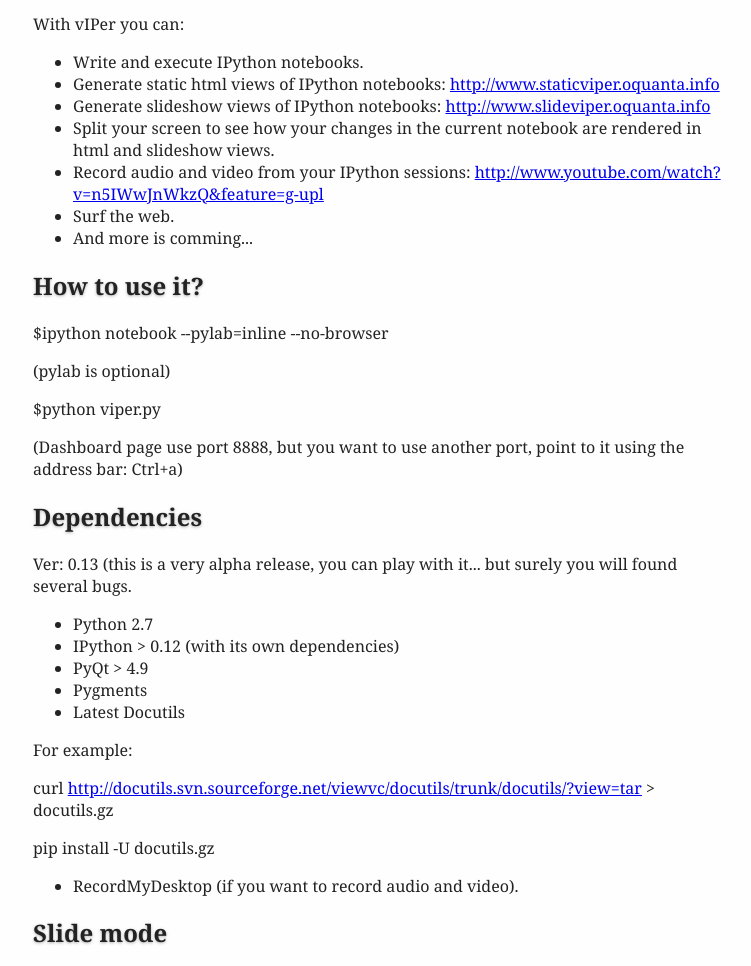
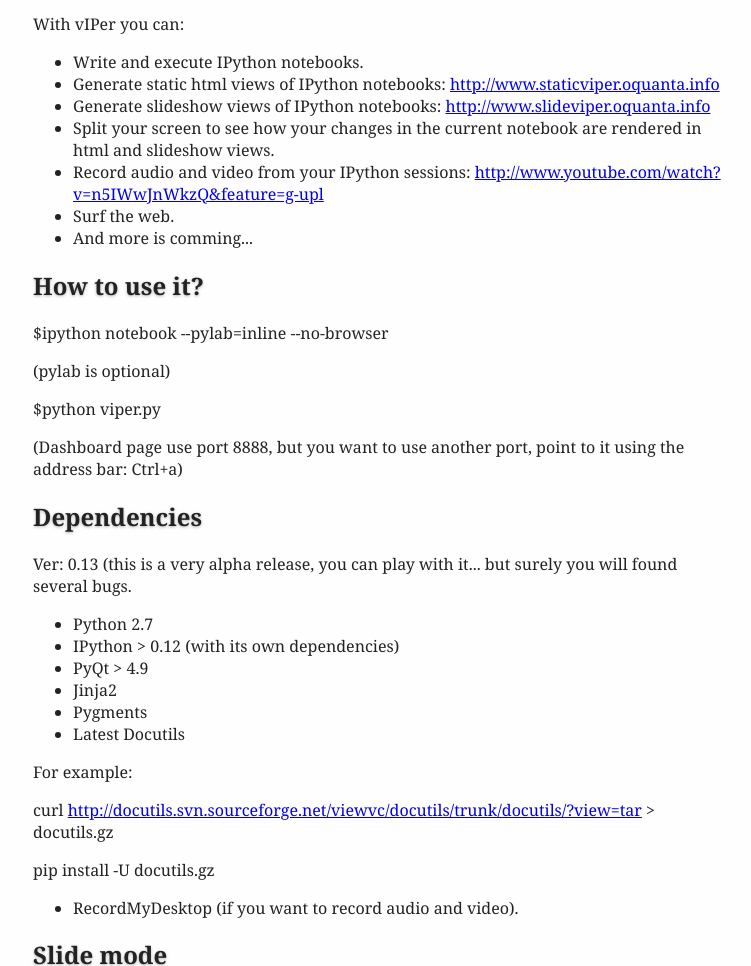
Before and after one commit to damianavila/vIPer, a plain HTML site: page Help_page.html in a window 1280 px wide. Shown: the part 111-1077 px from the top of the page, without its empty margins (257-1008 px from the left). Drawn offline with nearby package versions, Linux system fonts and the light colour scheme; some packages are replaced by stand-ins of ours.

Commit message:
Added Jinja2 dependency

```diff
--- a/Help_page.html
+++ b/Help_page.html
@@ -92,6 +92,7 @@
 <li>Python 2.7</li>
 <li>IPython &gt; 0.12 (with its own dependencies)</li>
 <li>PyQt &gt; 4.9</li>
+<li>Jinja2</li>
 <li>Pygments</li>
 <li>Latest Docutils</li>
 </ul>
```
